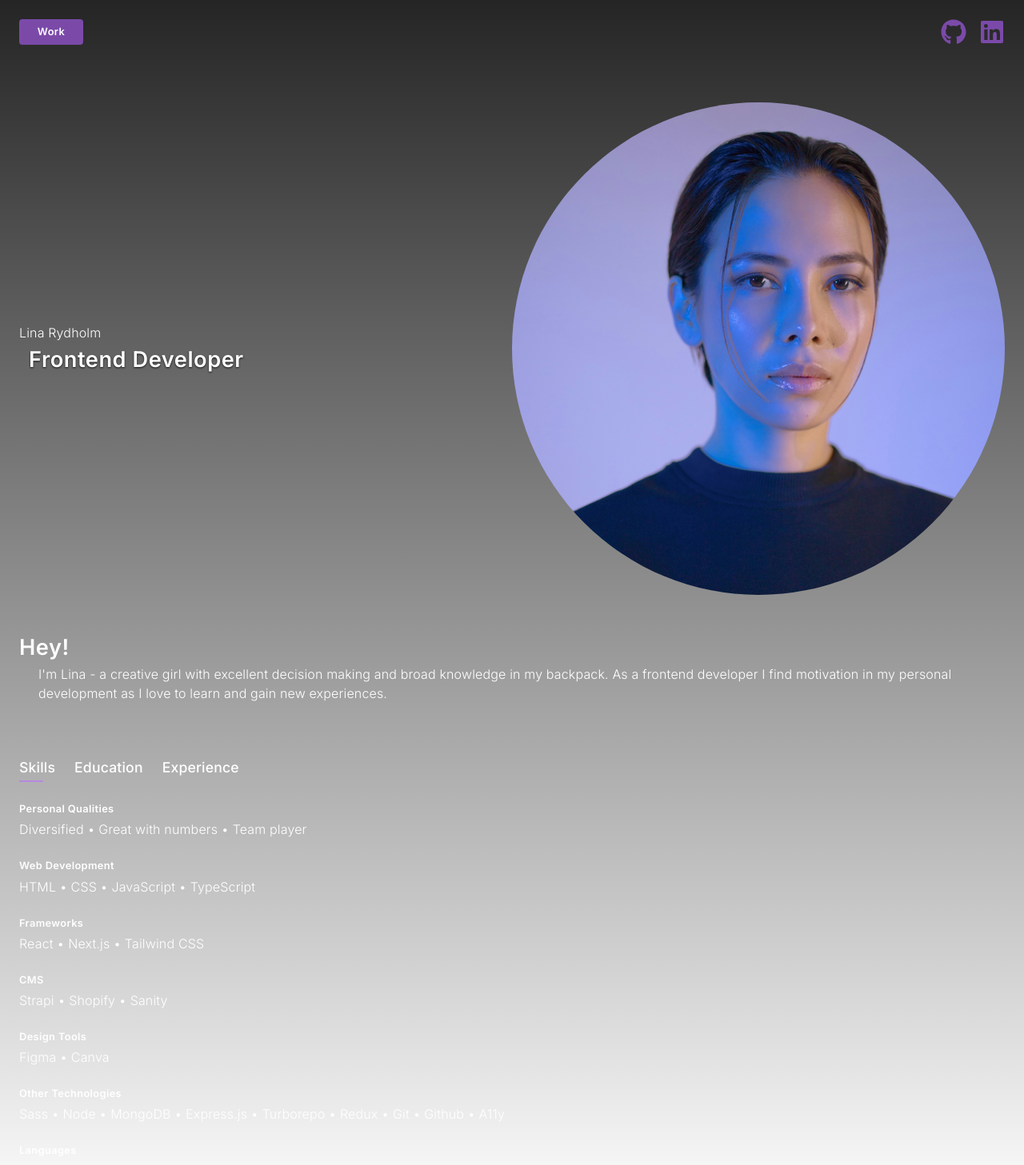
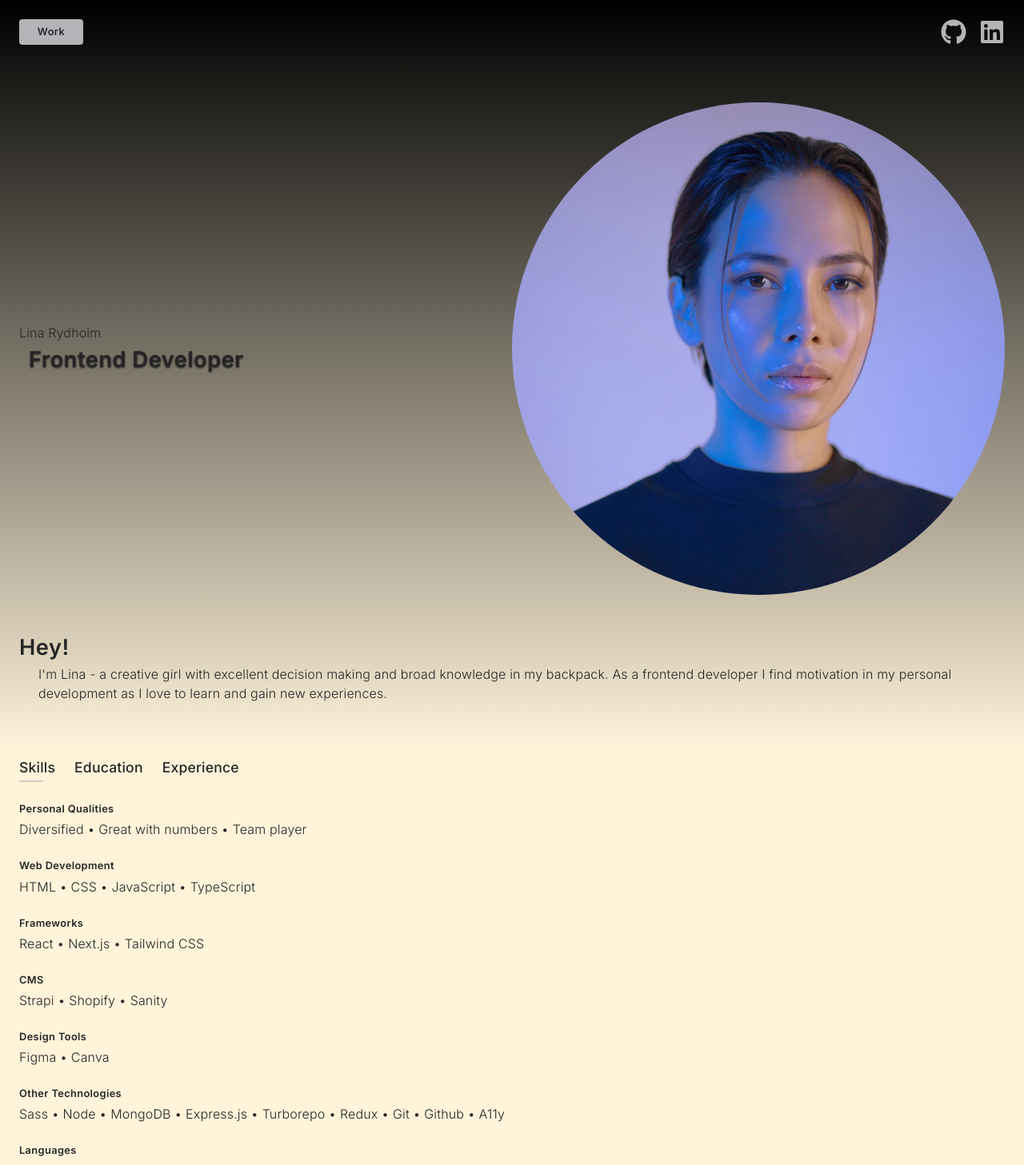
Before and after one commit to linarydholm/portfolio, a Next.js app: page / in a window 1280 px wide. Shown: the top 1457 px of the page at 80% size. Built offline with nearby package versions, Linux system fonts and the light colour scheme.

Commit message:
gradient over Banner, Header, About

```diff
--- a/app/components/Banner.tsx
+++ b/app/components/Banner.tsx
@@ -12,14 +12,14 @@ export function Banner() {
         <div className="mx-auto"></div>
         <Link href="https://github.com/linarydholm" target="_blank">
           <GitHubIcon
-            className="w-8 h-8 fill-primary-dark duration-300 ease-in-out hover:fill-primary"
+            className="w-8 h-8 fill-primary duration-300 ease-in-out hover:fill-secondary"
             xmlns="http://www.w3.org/2000/svg"
             viewBox="0 0 496 512"
           />
         </Link>
         <Link href="https://www.linkedin.com/in/lina-rydholm-6169b823b/" target="_blank">
           <FillLinkedinIcon
-            className="w-8 h-8 fill-primary-dark duration-300 ease-in-out hover:fill-primary"
+            className="w-8 h-8 fill-primary duration-300 ease-in-out hover:fill-secondary"
             xmlns="http://www.w3.org/2000/svg"
             viewBox="0 0 448 512"
           />
--- a/app/components/BannerLink.tsx
+++ b/app/components/BannerLink.tsx
@@ -15,7 +15,7 @@ export function BannerLink() {
 
   return (
     <Link
-      className="text-xxs h-8 w-20 flex items-center justify-center rounded bg-primary-dark hover:bg-primary duration-300 ease-in-out"
+      className="text-xxs h-8 w-20 flex items-center justify-center rounded bg-primary hover:bg-secondary duration-300 ease-in-out"
       href={otherPath}
     >
       {bannerLink}
--- a/app/globals.css
+++ b/app/globals.css
@@ -4,18 +4,16 @@
 
 @layer base {
   :root {
-    --colors-default-dark: rgba(37, 37, 37, 1);
-    --colors-default-light: rgba(255, 255, 255, 1);
+    --colors-dark: rgba(37, 37, 37, 1);
+    --colors-light: #fff3da;
 
-    --colors-primary-default: rgba(185, 110, 255, 1);
-    /* custom 2 below */
-    --colors-primary-light: rgba(238, 219, 255, 1);
-    --colors-primary-dark: rgba(123, 74, 169, 1);
+    --colors-dark-bg: #000000;
+    --colors-light-bg: #ffffff;
 
-    --colors-secondary-default: rgba(255, 110, 175, 1);
-    /* custom 2 below */
-    --colors-secondary-light: rgb(255, 110, 175);
-    --colors-secondary-dark: rgb(255, 110, 175);
+    --colors-primary: #b4b4b8;
+    --colors-secondary: #c7c8cc;
+    --colors-tertiary: #e3e1d9;
+    --colors-quaternary: #f2efe5;
 
     --foreground-rgb: 0, 0, 0;
     --background-start-rgb: 214, 219, 220;
@@ -26,12 +24,13 @@
   :root {
     --foreground-rgb: 255, 255, 255;
     --background-start-rgb: 0, 0, 0;
-    --background-end-rgb: 0, 0, 0;
+    --background-end-rgb: 255, 255, 255;
   }
 }
 
-body {
+.test {
   color: rgb(var(--foreground-rgb));
+
   background: linear-gradient(to bottom, transparent, rgb(var(--background-end-rgb)))
     rgb(var(--background-start-rgb));
 }
--- a/app/layout.tsx
+++ b/app/layout.tsx
@@ -4,6 +4,7 @@ import './globals.css';
 import { Header } from './components/Header';
 import { Banner } from './components/Banner';
 import { Footer } from './components/Footer';
+import About from './components/About';
 
 const inter = Inter({ subsets: ['latin'] });
 
@@ -13,13 +14,21 @@ export const metadata: Metadata = {
 };
 
 export default function RootLayout({ children }: Readonly<{ children: React.ReactNode }>) {
-  const myClass = `bg-default-dark text-default-light ${inter.className} overflow-y-scroll`;
+  const myClass = `bg-light text-dark ${inter.className} overflow-y-scroll`;
 
   return (
     <html lang="en">
       <body className={myClass}>
-        <Banner />
-        <Header />
+        {/*
+        text-dark: sets text color on Banner, Header and About
+
+        gradient are controlled by: bg-dark, bg-gradient-to-b, from transparent, to-light
+        */}
+        <div className="text-dark bg-dark-bg bg-gradient-to-b from-transparent to-light">
+          <Banner />
+          <Header />
+          <About />
+        </div>
         {children}
         <Footer />
       </body>
--- a/app/page.tsx
+++ b/app/page.tsx
@@ -1,10 +1,8 @@
-import About from './components/About';
 import Nav from './components/Nav';
 
 export default function IndexPage() {
   return (
     <section>
-      <About />
       <Nav />
     </section>
   );
--- a/tailwind.config.ts
+++ b/tailwind.config.ts
@@ -51,20 +51,14 @@ const config: Config = {
     },
     extend: {
       colors: {
-        default: {
-          dark: 'var(--colors-default-dark)',
-          light: 'var(--colors-default-light)',
-        },
-        primary: {
-          DEFAULT: 'var(--colors-primary-default)',
-          light: 'var(--colors-primary-light)',
-          dark: 'var(--colors-primary-dark)',
-        },
-        secondary: {
-          DEFAULT: 'var(--colors-secondary-default)',
-          light: 'var(--colors-secondary-light)',
-          dark: 'var(--colors-secondary-dark)',
-        },
+        dark: 'var(--colors-dark)',
+        'dark-bg': 'var(--colors-dark-bg)',
+        light: 'var(--colors-light)',
+        'light-bg': 'var(--colors-light-bg)',
+        primary: 'var(--colors-primary)',
+        secondary: 'var(--colors-secondary)',
+        tertiary: 'var(--colors-tertiary)',
+        quaternary: 'var(--colors-quaternary)',
       },
     },
     plugins: [],
```
